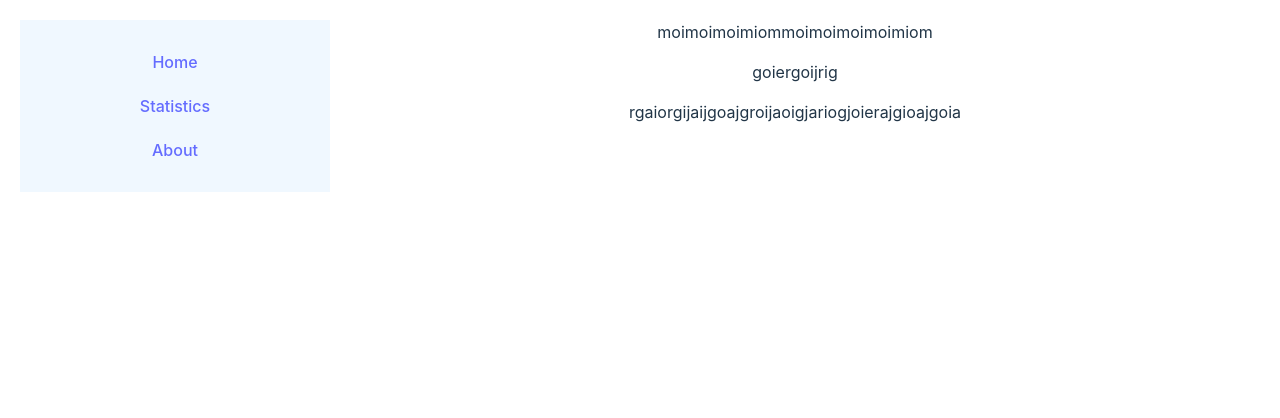
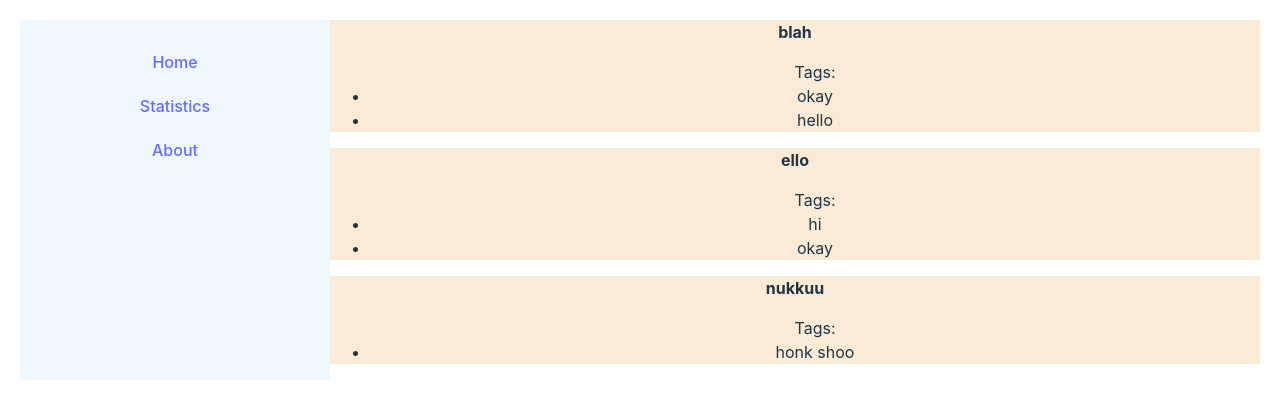
Before and after one commit to Roosa-Pasanen/CountApp, a React (Vite) app: page / in a window 1280 px wide. Shown: the top 418 px of the page. Built offline with nearby package versions, Linux system fonts and the light colour scheme; data requests are answered from the project's data file.

Commit message:
add: backend database

```diff
--- /dev/null
+++ b/db.json
@@ -0,0 +1,19 @@
+{
+  "tasks": [
+    {
+      "id": "0",
+      "name": "blah",
+      "tags": ["okay", "hello"]
+    },
+    {
+      "id": "1",
+      "name": "ello",
+      "tags": ["hi", "okay"]
+    },
+    {
+      "id": "2",
+      "name": "nukkuu",
+      "tags": ["honk shoo"]
+    }
+  ]
+}
--- a/src/Frontpage.jsx
+++ b/src/Frontpage.jsx
@@ -1,9 +1,44 @@
-export default function Frontpage() {
-  return (
-    <div>
-      moimoimoimiommoimoimoimoimiom
-      <p>goiergoijrig</p>
-      <p>rgaiorgijaijgoajgroijaoigjariogjoierajgioajgoia</p>
-    </div>
-  );
+import React from "react";
+import Task from "./task.jsx";
+
+export default class Frontpage extends React.Component {
+  constructor(props) {
+    super(props);
+    this.createTaskList = this.createTaskList.bind(this);
+    this.state = {
+      display: "",
+    };
+  }
+
+  async componentDidMount() {
+    try {
+      const info = await fetch("http://localhost:3010/tasks");
+      const infoparse = await info.json();
+      this.setState({
+        display: infoparse,
+      });
+      console.log(infoparse);
+    } catch (err) {
+      console.log(err);
+    }
+  }
+
+  /*componentDidUpdate() {
+  }*/
+
+  createTaskList() {
+    const info = this.state.display;
+    let taskArray = [];
+    for (let i = 0; i < info.length; i++) {
+      console.log(info[i].name + ": " + info[i].tags);
+      taskArray.push(
+        <Task key={info[i].id} name={info[i].name} tags={info[i].tags} />
+      );
+    }
+    return taskArray;
+  }
+
+  render() {
+    return this.createTaskList();
+  }
 }
--- /dev/null
+++ b/src/Task.jsx
@@ -0,0 +1,21 @@
+import React, { useState, useEffect } from "react";
+
+export default function Task(props) {
+  const [tagState, setTagState] = useState(0);
+
+  useEffect(() => {
+    let tagArray = [];
+    console.log(props.name + " (task.jsx): " + props.tags);
+    for (let i = 0; i < props.tags.length; i++) {
+      tagArray.push(<li key={i}>{props.tags[i]}</li>);
+    }
+    setTagState(<ul>Tags: {tagArray} </ul>);
+  }, [props.tags]);
+
+  return (
+    <div style={{ backgroundColor: "antiquewhite" }}>
+      <b>{props.name}</b>
+      <div>{tagState}</div>
+    </div>
+  );
+}
```
